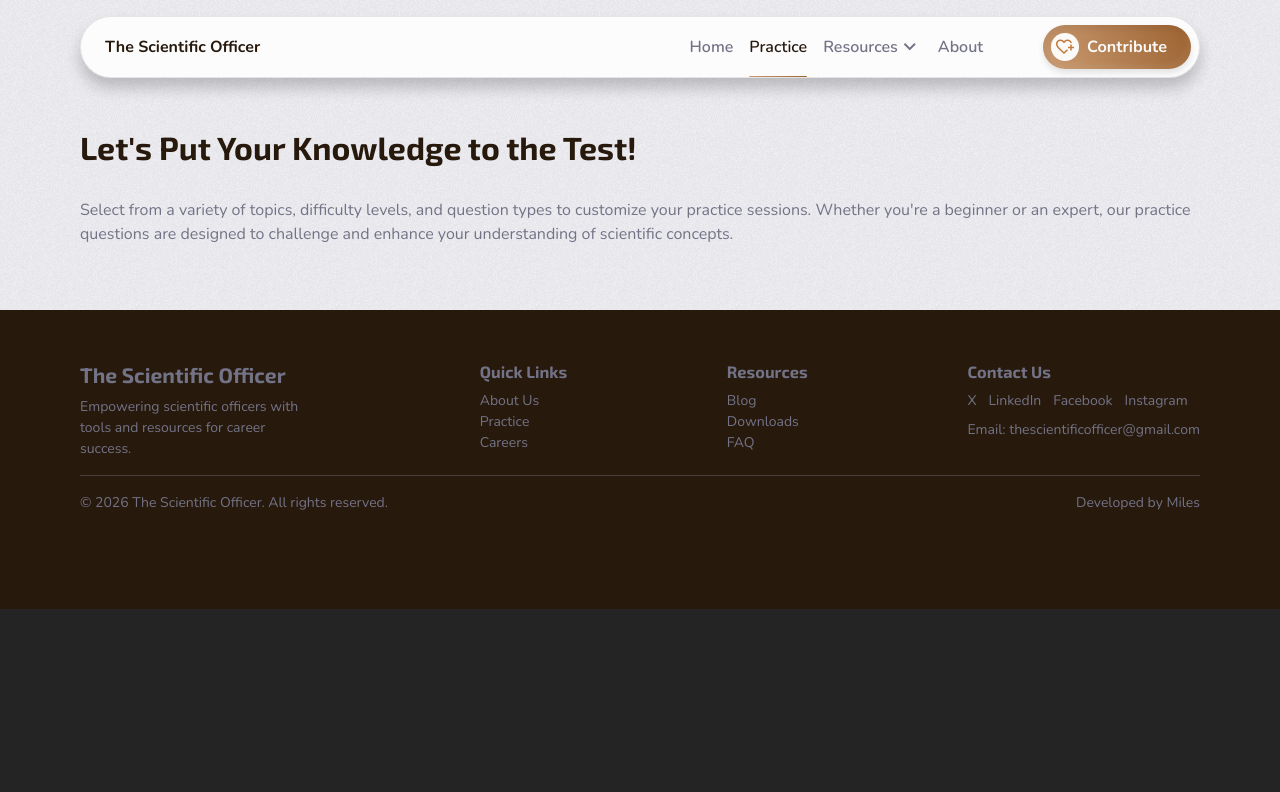
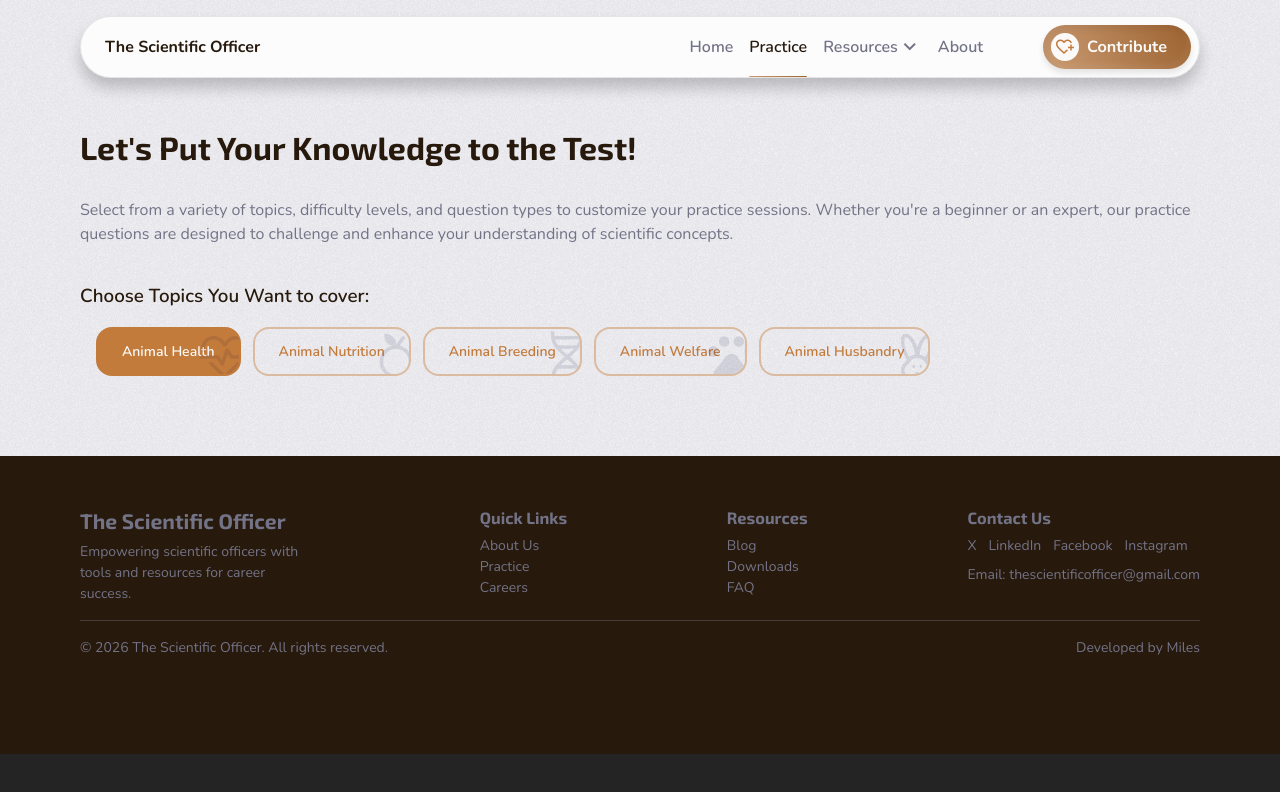
Before and after one commit to Timbar09/the_scientific_officer, a React (Vite) app: page /practice in a window 1280 px wide. Shown: the top 792 px of the page. Built offline with nearby package versions, Linux system fonts and the light colour scheme.

Commit message:
Add Field set for Practice topic check boxes in the  Practice page

```diff
--- a/src/assets/sass/base/_typography.scss
+++ b/src/assets/sass/base/_typography.scss
@@ -71,7 +71,6 @@ button {
 
 .page__title {
   color: clr(primary, 900);
-  // font-size: 2.5rem;
   margin-block-end: 2rem;
 }
 
--- /dev/null
+++ b/src/assets/sass/pages/_Practice.scss
@@ -0,0 +1,62 @@
+@use "../abstracts" as *;
+
+.practice {
+  &__fieldset {
+    border: 0;
+  }
+
+  &__legend {
+    font-size: 1.175rem;
+    font-weight: 600;
+    margin-inline-start: -1rem;
+    color: clr(primary, 900);
+  }
+
+  &__option {
+    &--item {
+      position: relative;
+
+      [type="checkbox"] {
+        appearance: none;
+        width: 0;
+        height: 0;
+        margin: 0;
+        position: absolute;
+
+        &:checked + .practice__option--item__name {
+          background-color: clr(primary, 500);
+          color: clr(primary, 100);
+          border-color: clr(primary, 500);
+        }
+      }
+
+      &__name {
+        display: inline-block;
+        z-index: 1;
+        color: clr(primary, 500);
+        font-size: 0.875rem;
+        font-weight: 600;
+
+        position: relative;
+        border: 2px solid clr(primary, 300);
+        border-radius: radius(md);
+        min-width: max-content;
+        overflow: hidden;
+
+        &:hover {
+          border-color: clr(primary, 500);
+          background-color: clr(primary, 500, 0.1);
+          color: clr(primary, 600);
+        }
+      }
+
+      &__icon {
+        position: absolute;
+        bottom: -25%;
+        right: -10%;
+        font-size: 3.5rem;
+        color: clr(neutral, 700, 0.1);
+      }
+    }
+  }
+}
--- a/src/assets/sass/pages/_index.scss
+++ b/src/assets/sass/pages/_index.scss
@@ -1 +1,2 @@
 @forward "home";
+@forward "practice";
--- a/src/pages/practice/index.tsx
+++ b/src/pages/practice/index.tsx
@@ -1,17 +1,50 @@
 // import UnderConstruction from "../../components/UnderConstruction";
 
 const Practice = () => {
+  const topics = [
+    { id: 1, name: "Animal Health", icon: "cardiology" },
+    { id: 2, name: "Animal Nutrition", icon: "nutrition" },
+    { id: 3, name: "Animal Breeding", icon: "genetics" },
+    { id: 4, name: "Animal Welfare", icon: "pets" },
+    { id: 5, name: "Animal Husbandry", icon: "cruelty_free" },
+  ];
+
   return (
     <div className="practice page">
       <div className="container">
         <h1 className="page__title">Let's Put Your Knowledge to the Test!</h1>
-
         <p className="page__description">
           Select from a variety of topics, difficulty levels, and question types
           to customize your practice sessions. Whether you're a beginner or an
           expert, our practice questions are designed to challenge and enhance
           your understanding of scientific concepts.
         </p>
+
+        <form className="practice__form m-block-start-5">
+          <fieldset className="practice__fieldset p-3">
+            <legend className="practice__legend">
+              Choose Topics You Want to cover:
+            </legend>
+            <div className="practice__option--list flex flex-wrap gap-2">
+              {topics.map(({ id, name, icon }) => (
+                <label key={id} className="practice__option--item grid">
+                  <input
+                    type="checkbox"
+                    name="topic"
+                    defaultChecked={id === 1}
+                    value={name.toLowerCase()}
+                  />{" "}
+                  <span className="practice__option--item__name p-block-2 p-inline-4">
+                    {name}
+                    <span className="material-symbols-outlined practice__option--item__icon">
+                      {icon}
+                    </span>
+                  </span>
+                </label>
+              ))}
+            </div>
+          </fieldset>
+        </form>
       </div>
     </div>
   );
```
